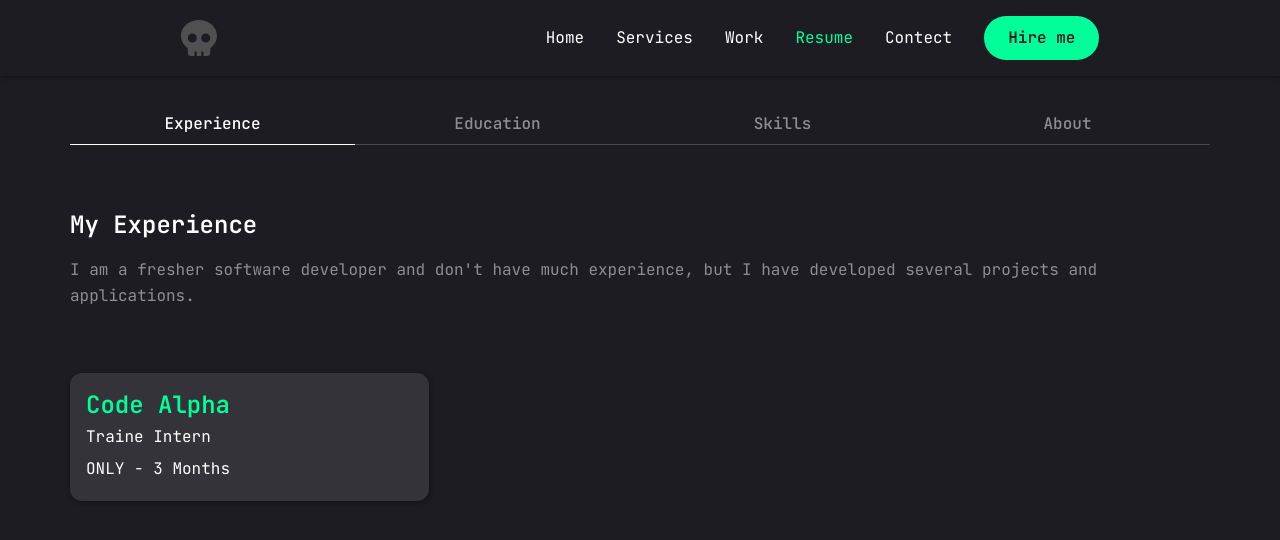
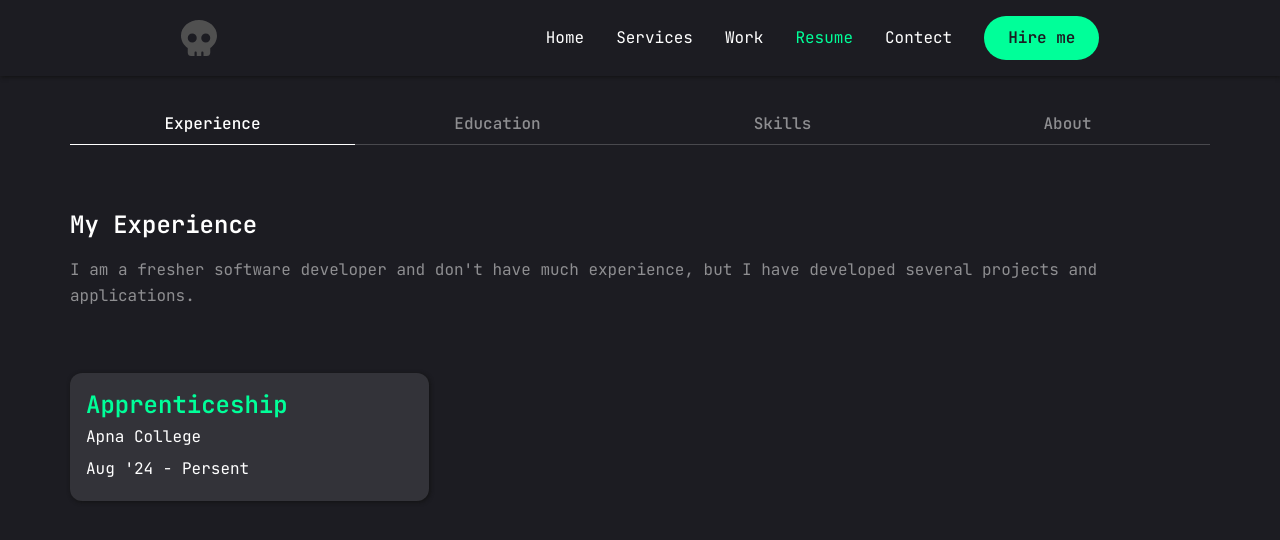
Before and after one commit to kumar-rinku0/rinku-portfolio, a Next.js app: page /resume in a window 1280 px wide. Shown: the top 540 px of the page. Built offline with nearby package versions, Linux system fonts and the light colour scheme.

Commit message:
update & fix

```diff
--- a/src/app/resume/page.tsx
+++ b/src/app/resume/page.tsx
@@ -20,9 +20,9 @@ const experience = {
     "I am a fresher software developer and don't have much experience, but I have developed several projects and applications.",
   items: [
     {
-      company: "Traine Intern",
-      position: "Code Alpha",
-      duration: "ONLY - 3 Months",
+      company: "Apna College",
+      position: "Apprenticeship",
+      duration: "Aug '24 - Persent",
     },
   ],
 };
@@ -34,13 +34,18 @@ const education = {
   items: [
     {
       institute: "Apna College",
-      degree: "Alpha Course",
+      degree: "Delta MERN Development",
+      duration: "2024 - Persent",
+    },
+    {
+      institute: "Apna College",
+      degree: "Alpha DSA Course",
       duration: "2023 - 2024",
     },
     {
       institute: "Compucom College",
       degree: "Computer Engineering",
-      duration: "2019 - 2023",
+      duration: "2019 - 2024",
     },
   ],
 };
```
Also changed, not shown: 1 other file (tests, documents, lock files or other folders).
